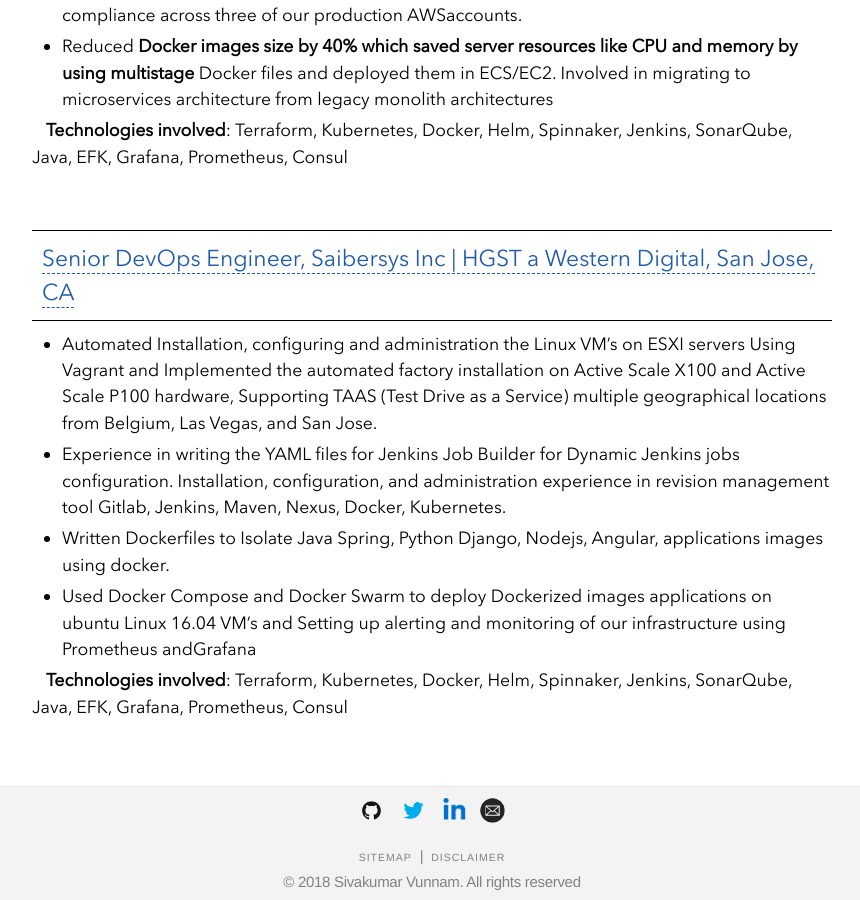
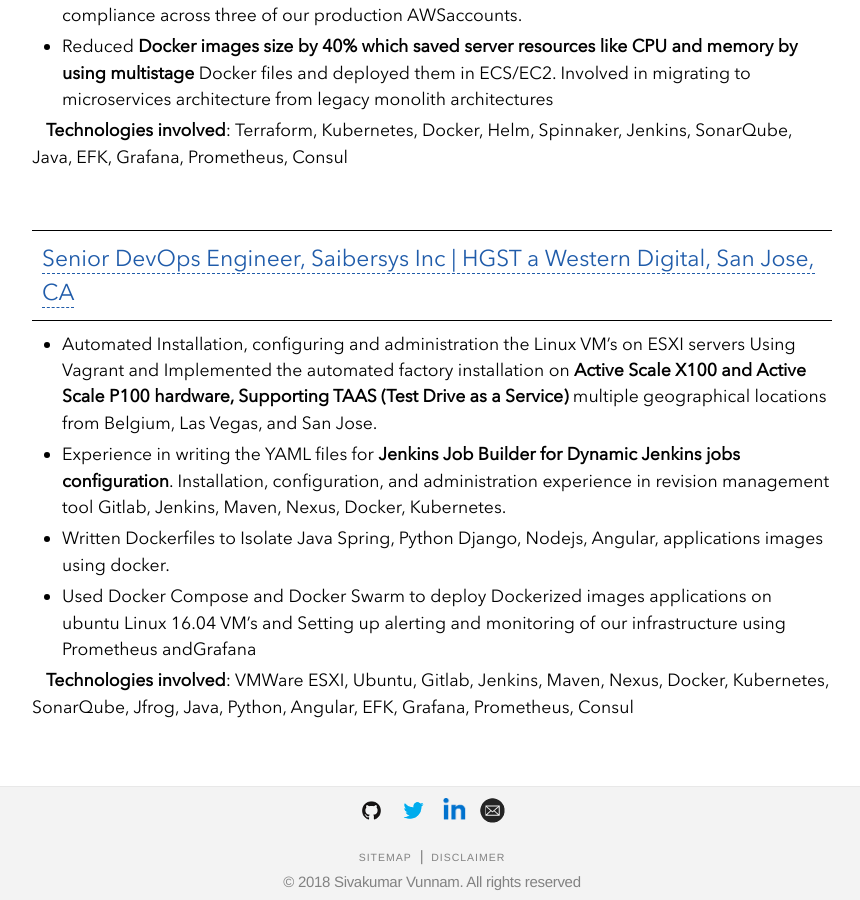
Before and after one commit to sivakumarvunnam/sivakumarvunnam.github.io, a Jekyll site: the page built from experiences.html, in a window 1280 px wide and 900 px high, scrolled down 2384 px. Shown: the whole window, without its empty margins (208-1068 px from the left). Built offline with Jekyll 4.4.1, drawn with Linux system fonts in a browser that asks for light colours; nearby versions of some CDN libraries.

Commit message:
HGST a Western Digital

```diff
--- a/_data/experiences.yml
+++ b/_data/experiences.yml
@@ -46,9 +46,9 @@
     repo: "HGST a Western Digital"
   source_url: "https://www.westerndigital.com/"
   description:
-    - Automated Installation, configuring and administration the Linux VM’s on ESXI servers Using Vagrant and Implemented the automated factory installation on Active Scale X100 and Active Scale P100 hardware, Supporting TAAS (Test Drive as a Service) multiple geographical locations from Belgium, Las Vegas, and San Jose.
-    - Experience in writing the YAML files for Jenkins Job Builder for Dynamic Jenkins jobs configuration. Installation, configuration, and administration experience in revision management tool Gitlab, Jenkins, Maven, Nexus, Docker, Kubernetes.
+    - Automated Installation, configuring and administration the Linux VM’s on ESXI servers Using Vagrant and Implemented the automated factory installation on <b>Active Scale X100 and Active Scale P100 hardware, Supporting TAAS (Test Drive as a Service)</b> multiple geographical locations from Belgium, Las Vegas, and San Jose.
+    - Experience in writing the YAML files for <b>Jenkins Job Builder for Dynamic Jenkins jobs configuration</b>. Installation, configuration, and administration experience in revision management tool Gitlab, Jenkins, Maven, Nexus, Docker, Kubernetes.
     - Written Dockerfiles to Isolate Java Spring, Python Django, Nodejs, Angular, applications images using docker.
     - Used Docker Compose and Docker Swarm to deploy Dockerized images applications on ubuntu Linux 16.04 VM’s and Setting up alerting and monitoring of our infrastructure using Prometheus andGrafana
-  tech: Terraform, Kubernetes, Docker, Helm, Spinnaker, Jenkins, SonarQube, Java, EFK, Grafana, Prometheus, Consul
+  tech: VMWare ESXI, Ubuntu, Gitlab, Jenkins, Maven, Nexus, Docker, Kubernetes, SonarQube, Jfrog, Java, Python, Angular, EFK, Grafana, Prometheus, Consul
   data: Jul’16-Aug’17
```
